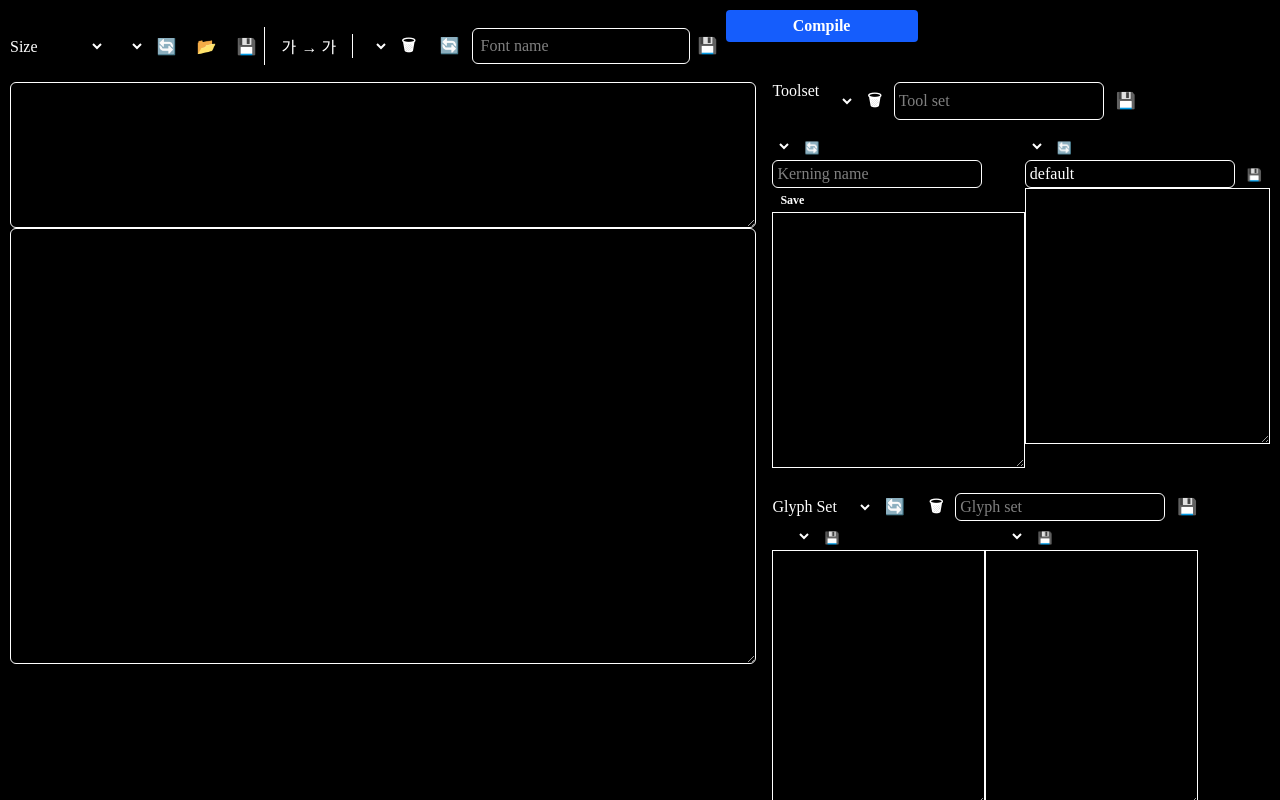
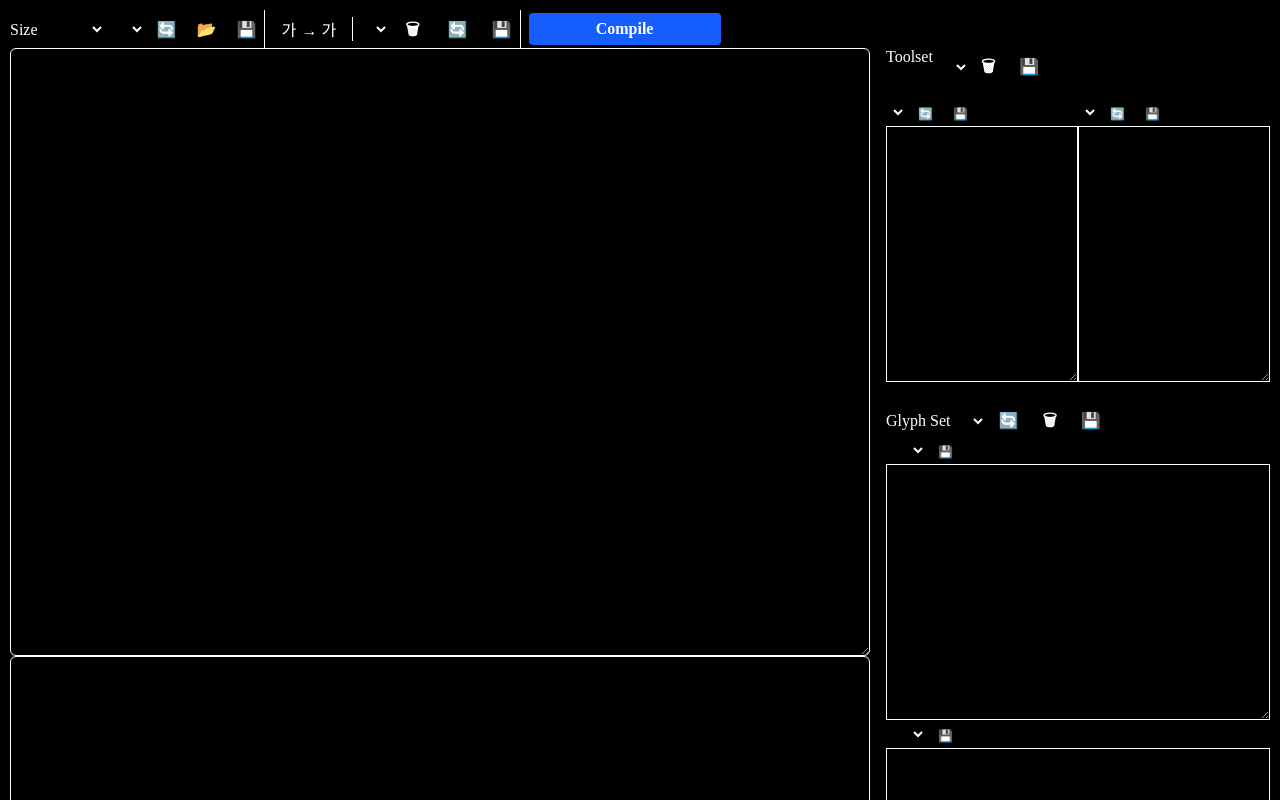
Before and after one commit to rkimoakbioinformatics/linear_korean, a SvelteKit app in the folder linear_hangul_editor/: page / in a window 1280 px wide. Shown: the top 800 px of the page. Built offline with nearby package versions, Linux system fonts and the light colour scheme.

Commit message:
ui update

```diff
--- a/linear_hangul_editor/src/lib/config_editor.svelte
+++ b/linear_hangul_editor/src/lib/config_editor.svelte
@@ -4,7 +4,42 @@
     let config_data = $state("");
     let { config_name = $bindable() } = $props();
     let /** @type {any} */ config_names = $state([]);
-    let new_config_name = $state("");
+    let save_prompt_open = $state(false);
+    let save_prompt_value = $state("");
+    let /** @type {((value: string | null) => void) | null} */ save_prompt_resolve =
+            null;
+
+    /**
+     * @param {string | null} value
+     */
+    function close_save_prompt(value) {
+        if (save_prompt_resolve) {
+            save_prompt_resolve(value);
+        }
+        save_prompt_resolve = null;
+        save_prompt_open = false;
+        save_prompt_value = "";
+    }
+
+    /**
+     * @param {string} initial_value
+     * @returns {Promise<string | null>}
+     */
+    function request_save_name(initial_value) {
+        save_prompt_value = initial_value;
+        save_prompt_open = true;
+        return new Promise((resolve) => {
+            save_prompt_resolve = resolve;
+        });
+    }
+
+    function confirm_save_prompt() {
+        const next_value = save_prompt_value.trim();
+        if (next_value == "") {
+            return;
+        }
+        close_save_prompt(next_value);
+    }
 
     onMount(async function () {
         await get_config_names(null);
@@ -25,14 +60,13 @@
         config_data = await invoke("get_config_data", {
             configName: config_name,
         });
-        new_config_name = config_name;
     }
 
     /**
      * @param {any} event
      */
     export async function save(event) {
-        if (new_config_name == "") {
+        if (config_name == "") {
             return;
         }
         await invoke("save_config", {
@@ -40,7 +74,18 @@
             configName: config_name,
         });
         await get_config_names(null);
-        config_name = new_config_name;
+    }
+
+    /**
+     * @param {any} event
+     */
+    async function save_with_prompt(event) {
+        let next_config_name = await request_save_name(config_name || "");
+        if (next_config_name == null) {
+            return;
+        }
+        config_name = next_config_name;
+        await save(event);
     }
 </script>
 
@@ -52,17 +97,42 @@
             {/each}
         </select>
         <button onclick={load_config_data}>&#x1F504;</button>
-        <input
-            type="text"
-            bind:value={config_name}
-            placeholder="Config name"
-            onchange={save}
-            class="border rounded-md p-1"
-        />
-        <button onclick={save}>&#x1F4BE;</button>
+        <button
+            onclick={save_with_prompt}
+            title="Save config as"
+            aria-label="Save config as"
+        >
+            &#x1F4BE;
+        </button>
     </div>
     <textarea class="w-full h-64 p-2 border-1" bind:value={config_data}
     ></textarea>
+    {#if save_prompt_open}
+        <div
+            class="fixed inset-0 z-50 flex items-center justify-center bg-black/50"
+        >
+            <div class="w-[24rem] rounded-md bg-stone-900 p-4 text-white">
+                <div class="text-sm font-semibold">Save config as</div>
+                <input
+                    class="mt-3 w-full rounded-md border border-stone-600 bg-stone-800 p-2 text-base"
+                    bind:value={save_prompt_value}
+                    onkeydown={(event) => {
+                        if (event.key == "Enter") {
+                            confirm_save_prompt();
+                        } else if (event.key == "Escape") {
+                            close_save_prompt(null);
+                        }
+                    }}
+                />
+                <div class="mt-3 flex justify-end gap-2">
+                    <button onclick={() => close_save_prompt(null)}
+                        >Cancel</button
+                    >
+                    <button onclick={confirm_save_prompt}>&#x1F4BE;</button>
+                </div>
+            </div>
+        </div>
+    {/if}
 </div>
 
 <style lang="postcss">
--- a/linear_hangul_editor/src/lib/kerning_editor.svelte
+++ b/linear_hangul_editor/src/lib/kerning_editor.svelte
@@ -4,7 +4,42 @@
     let kerning_data = $state("");
     let /** @type {any} */ kerning_names = $state([]);
     let { kerning_name = $bindable() } = $props();
-    let new_kerning_name = $state("");
+    let save_prompt_open = $state(false);
+    let save_prompt_value = $state("");
+    let /** @type {((value: string | null) => void) | null} */ save_prompt_resolve =
+            null;
+
+    /**
+     * @param {string | null} value
+     */
+    function close_save_prompt(value) {
+        if (save_prompt_resolve) {
+            save_prompt_resolve(value);
+        }
+        save_prompt_resolve = null;
+        save_prompt_open = false;
+        save_prompt_value = "";
+    }
+
+    /**
+     * @param {string} initial_value
+     * @returns {Promise<string | null>}
+     */
+    function request_save_name(initial_value) {
+        save_prompt_value = initial_value;
+        save_prompt_open = true;
+        return new Promise((resolve) => {
+            save_prompt_resolve = resolve;
+        });
+    }
+
+    function confirm_save_prompt() {
+        const next_value = save_prompt_value.trim();
+        if (next_value == "") {
+            return;
+        }
+        close_save_prompt(next_value);
+    }
 
     onMount(async function () {
         await getKerningNames(null);
@@ -25,21 +60,32 @@
         kerning_data = await invoke("get_kerning_data", {
             kerningName: kerning_name,
         });
-        new_kerning_name = kerning_name;
     }
 
     /**
      * @param {any} event
      */
     export async function save(event) {
-        if (new_kerning_name == "") {
+        if (kerning_name == "") {
             return;
         }
         await invoke("save_kerning_data", {
             kerningData: kerning_data,
-            kerningName: new_kerning_name,
+            kerningName: kerning_name,
         });
         await getKerningNames(null);
+    }
+
+    /**
+     * @param {any} event
+     */
+    async function save_with_prompt(event) {
+        let next_kerning_name = await request_save_name(kerning_name || "");
+        if (next_kerning_name == null) {
+            return;
+        }
+        kerning_name = next_kerning_name;
+        await save(event);
     }
 </script>
 
@@ -51,17 +97,42 @@
             {/each}
         </select>
         <button onclick={load_kerning_data}>&#x1F504;</button>
-        <input
-            type="text"
-            bind:value={new_kerning_name}
-            placeholder="Kerning name"
-            onchange={save}
-            class="border rounded-md p-1"
-        />
-        <button onclick={save}>Save</button>
+        <button
+            onclick={save_with_prompt}
+            title="Save kerning as"
+            aria-label="Save kerning as"
+        >
+            &#x1F4BE;
+        </button>
     </div>
     <textarea class="w-full h-64 p-2 border-1" bind:value={kerning_data}
     ></textarea>
+    {#if save_prompt_open}
+        <div
+            class="fixed inset-0 z-50 flex items-center justify-center bg-black/50"
+        >
+            <div class="w-[24rem] rounded-md bg-stone-900 p-4 text-white">
+                <div class="text-sm font-semibold">Save kerning as</div>
+                <input
+                    class="mt-3 w-full rounded-md border border-stone-600 bg-stone-800 p-2 text-base"
+                    bind:value={save_prompt_value}
+                    onkeydown={(event) => {
+                        if (event.key == "Enter") {
+                            confirm_save_prompt();
+                        } else if (event.key == "Escape") {
+                            close_save_prompt(null);
+                        }
+                    }}
+                />
+                <div class="mt-3 flex justify-end gap-2">
+                    <button onclick={() => close_save_prompt(null)}
+                        >Cancel</button
+                    >
+                    <button onclick={confirm_save_prompt}>&#x1F4BE;</button>
+                </div>
+            </div>
+        </div>
+    {/if}
 </div>
 
 <style lang="postcss">
--- a/linear_hangul_editor/src/routes/+page.svelte
+++ b/linear_hangul_editor/src/routes/+page.svelte
@@ -14,12 +14,11 @@
     let /** @type {any} */ glyph_data_editor_2;
     let DEFAULT_FONT_NAME = "generated";
     let content = $state("");
-    let char_size = $state("24");
+    let char_size = $state("16");
     let char = $state("가");
     let content_name = $state("content.txt");
     let /** @type {any} */ content_names = $state([]);
     let fontname = $state(DEFAULT_FONT_NAME);
-    let new_fontname = $state("");
     let /** @type {any} */ font_data = $state([]);
     let /** @type {any} */ fontnames = $state([]);
     let config_name = $state("default");
@@ -27,12 +26,50 @@
     let /** @type {any} */ loadedFont = null;
     let /** @type {any} */ glyph_set = $state("default");
     let /** @type {any} */ glyph_set_names = $state([]);
-    let new_glyph_set = $state("");
     let /** @type {any} */ tool_set_names = $state([]);
     let tool_set_name = $state("");
-    let new_tool_set_name = $state("");
     let error_msg = $state("");
     let ready_to_compile = $state(true);
+    let save_prompt_open = $state(false);
+    let save_prompt_title = $state("");
+    let save_prompt_value = $state("");
+    let /** @type {((value: string | null) => void) | null} */ save_prompt_resolve =
+            null;
+
+    /**
+     * @param {string | null} value
+     */
+    function close_save_prompt(value) {
+        if (save_prompt_resolve) {
+            save_prompt_resolve(value);
+        }
+        save_prompt_resolve = null;
+        save_prompt_open = false;
+        save_prompt_title = "";
+        save_prompt_value = "";
+    }
+
+    /**
+     * @param {string} title
+     * @param {string} initial_value
+     * @returns {Promise<string | null>}
+     */
+    function request_save_name(title, initial_value) {
+        save_prompt_title = title;
+        save_prompt_value = initial_value;
+        save_prompt_open = true;
+        return new Promise((resolve) => {
+            save_prompt_resolve = resolve;
+        });
+    }
+
+    function confirm_save_prompt() {
+        const next_value = save_prompt_value.trim();
+        if (next_value == "") {
+            return;
+        }
+        close_save_prompt(next_value);
+    }
 
     onMount(async function () {
         const copy = await PredefinedMenuItem.new({
@@ -129,7 +166,11 @@
      * @param {any} event
      */
     export async function save_tool_set(event) {
-        if (new_tool_set_name == "") {
+        let next_tool_set_name = await request_save_name(
+            "Save tool set as",
+            tool_set_name || "",
+        );
+        if (next_tool_set_name == null) {
             return;
         }
         console.log("saving toolset", config_name, kerning_name, glyph_set);
@@ -139,10 +180,10 @@
                 kerning_name: kerning_name,
                 glyph_set: glyph_set,
             },
-            toolSetName: new_tool_set_name,
+            toolSetName: next_tool_set_name,
         });
         await get_tool_set_names(null);
-        tool_set_name = new_tool_set_name;
+        tool_set_name = next_tool_set_name;
     }
 
     /**
@@ -195,14 +236,22 @@
      * @param {any} event
      */
     export async function copy_glyph_set(event) {
-        if (glyph_set == "" || new_glyph_set == "") {
+        if (glyph_set == "") {
+            return;
+        }
+        let next_glyph_set = await request_save_name(
+            "Save glyph set as",
+            glyph_set || "",
+        );
+        if (next_glyph_set == null) {
             return;
         }
         await invoke("copy_glyph_set", {
             glyphSet: glyph_set,
-            newGlyphSet: new_glyph_set,
+            newGlyphSet: next_glyph_set,
         });
         await get_glyph_set_names(null);
+        glyph_set = next_glyph_set;
     }
 
     /**
@@ -268,19 +317,26 @@
      * @param {any} event
      */
     async function save_font(event) {
-        if (fontname == "" || new_fontname == "") {
+        if (fontname == "") {
+            return;
+        }
+        let next_font_name = await request_save_name(
+            "Save font as",
+            fontname || "",
+        );
+        if (next_font_name == null) {
             return;
         }
         invoke("save_font", {
             oldName: fontname,
-            newName: new_fontname,
+            newName: next_font_name,
         })
             .then(() => {})
             .catch(async function (e) {
                 await message(e, { title: "Error", kind: "error" });
             });
         await get_font_names(null);
-        fontname = new_fontname;
+        fontname = next_font_name;
     }
 
     //
@@ -306,10 +362,19 @@
      * @param {any} event
      */
     async function save_content(event) {
+        let next_content_name = await request_save_name(
+            "Save content as filename",
+            content_name || "",
+        );
+        if (next_content_name == null) {
+            return;
+        }
         await invoke("save_content", {
             content: content,
-            contentName: content_name,
+            contentName: next_content_name,
         });
+        content_name = next_content_name;
+        await get_content_names(null);
     }
 
     /**
@@ -333,10 +398,9 @@
 </script>
 
 <main class="w-full h-screen flex flex-col">
-    <div class="flex h-96">
     <div class="flex items-center">
         <div class="border-r">
-                <label for="char-size" class="">Size</label>
+            <label for="char-size">Size</label>
             <select id="char-size" bind:value={char_size}>
                 <option value={16}>16</option>
                 <option value={24}>24</option>
@@ -348,9 +412,7 @@
                     <option value={item}>{item}</option>
                 {/each}
             </select>
-                <button onclick={get_content_names} class="nobg"
-                    >&#x1F504;</button
-                >
+            <button onclick={get_content_names} class="nobg">&#x1F504;</button>
             <button
                 onclick={get_content}
                 class="nobg"
@@ -375,6 +437,7 @@
                 <span class="linkor w-4">{char}</span>
             </div>
         </div>
+        <div class="border-r">
             <select bind:value={fontname} onchange={get_font}>
                 {#each fontnames as item}
                     <option value={item}>{item}</option>
@@ -396,15 +459,16 @@
             >
                 &#x1F504;
             </button>
-            <input
-                type="text"
-                bind:value={new_fontname}
-                class="border rounded-md p-2"
-                placeholder="Font name"
-            />
-            <button class="nobg" onclick={save_font}>&#x1F4BE;</button>
+            <button
+                class="nobg"
+                onclick={save_font}
+                title="Save font as"
+                aria-label="Save font as"
+            >
+                &#x1F4BE;
+            </button>
         </div>
-        <div>
+        <div class="ml-2">
             <button
                 onclick={compile}
                 class={["text-xl p-2 w-48", !ready_to_compile && "disabled"]}
@@ -419,19 +483,19 @@
         </div>
     </div>
     <div class="flex space-x-4 h-full">
-        <div class="flex flex-col w-6/10 space-y-0">
+        <div class="flex flex-col grow space-y-0">
             <textarea
-                class="border rounded-md h-[20%] p-2"
-                bind:value={content}
-                style="font-size=12px;"
-            ></textarea>
-            <textarea
-                class="border rounded-md linkor h-[60%] p-2"
+                class="border rounded-md linkor grow p-2"
                 bind:value={content}
                 style:font-size={char_size + "px"}
             ></textarea>
+            <textarea
+                class="border rounded-md h-48 p-2"
+                bind:value={content}
+                style="font-size=16px;"
+            ></textarea>
         </div>
-        <div class="flex flex-col space-y-4 w-4/10 h-full">
+        <div class="flex flex-col space-y-4 w-96 h-full">
             <div class="flex">
                 Toolset
                 <select bind:value={tool_set_name} onchange={get_tool_set_data}>
@@ -447,16 +511,14 @@
                 >
                     &#x1F5D1;
                 </button>
-                <input
-                    type="text"
-                    bind:value={new_tool_set_name}
-                    placeholder="Tool set"
-                    onchange={get_tool_set_data}
-                    class="border rounded-md p-1"
-                />
-                <button onclick={save_tool_set} class="mx-1 nobg"
-                    >&#x1F4BE</button
+                <button
+                    onclick={save_tool_set}
+                    class="mx-1 nobg"
+                    title="Save tool set as"
+                    aria-label="Save tool set as"
                 >
+                    &#x1F4BE;
+                </button>
                 <!--<button onclick={copy_tool_set} class="mx-1">Copy</button>-->
             </div>
             <div class="flex space-y-4">
@@ -489,18 +551,16 @@
                     >
                         &#x1F5D1;
                     </button>
-                    <input
-                        type="text"
-                        bind:value={new_glyph_set}
-                        placeholder="Glyph set"
-                        onchange={copy_glyph_set}
-                        class="border rounded-md p-1"
-                    />
-                    <button onclick={copy_glyph_set} class="mx-1 nobg"
-                        >&#x1F4BE</button
+                    <button
+                        onclick={copy_glyph_set}
+                        class="mx-1 nobg"
+                        title="Save glyph set as"
+                        aria-label="Save glyph set as"
                     >
+                        &#x1F4BE;
+                    </button>
                 </div>
-                <div class="flex">
+                <div class="flex flex-col">
                     <GlyphDataEditor bind:this={glyph_data_editor_1} {glyph_set}
                     ></GlyphDataEditor>
                     <GlyphDataEditor bind:this={glyph_data_editor_2} {glyph_set}
@@ -509,6 +569,35 @@
             </div>
         </div>
     </div>
+    {#if save_prompt_open}
+        <div
+            class="fixed inset-0 z-50 flex items-center justify-center bg-black/50"
+        >
+            <div class="w-[26rem] rounded-md bg-stone-900 p-4 text-white">
+                <div class="text-sm font-semibold">{save_prompt_title}</div>
+                <input
+                    class="mt-3 w-full rounded-md border border-stone-600 bg-stone-800 p-2 text-base"
+                    bind:value={save_prompt_value}
+                    onkeydown={(event) => {
+                        if (event.key == "Enter") {
+                            confirm_save_prompt();
+                        } else if (event.key == "Escape") {
+                            close_save_prompt(null);
+                        }
+                    }}
+                />
+                <div class="mt-3 flex justify-end gap-2">
+                    <button
+                        class="nobg"
+                        onclick={() => close_save_prompt(null)}
+                    >
+                        Cancel
+                    </button>
+                    <button onclick={confirm_save_prompt}>Save</button>
+                </div>
+            </div>
+        </div>
+    {/if}
 </main>
 
 <style lang="postcss">
```
Lines whose indentation alone changed are shown as unchanged.
